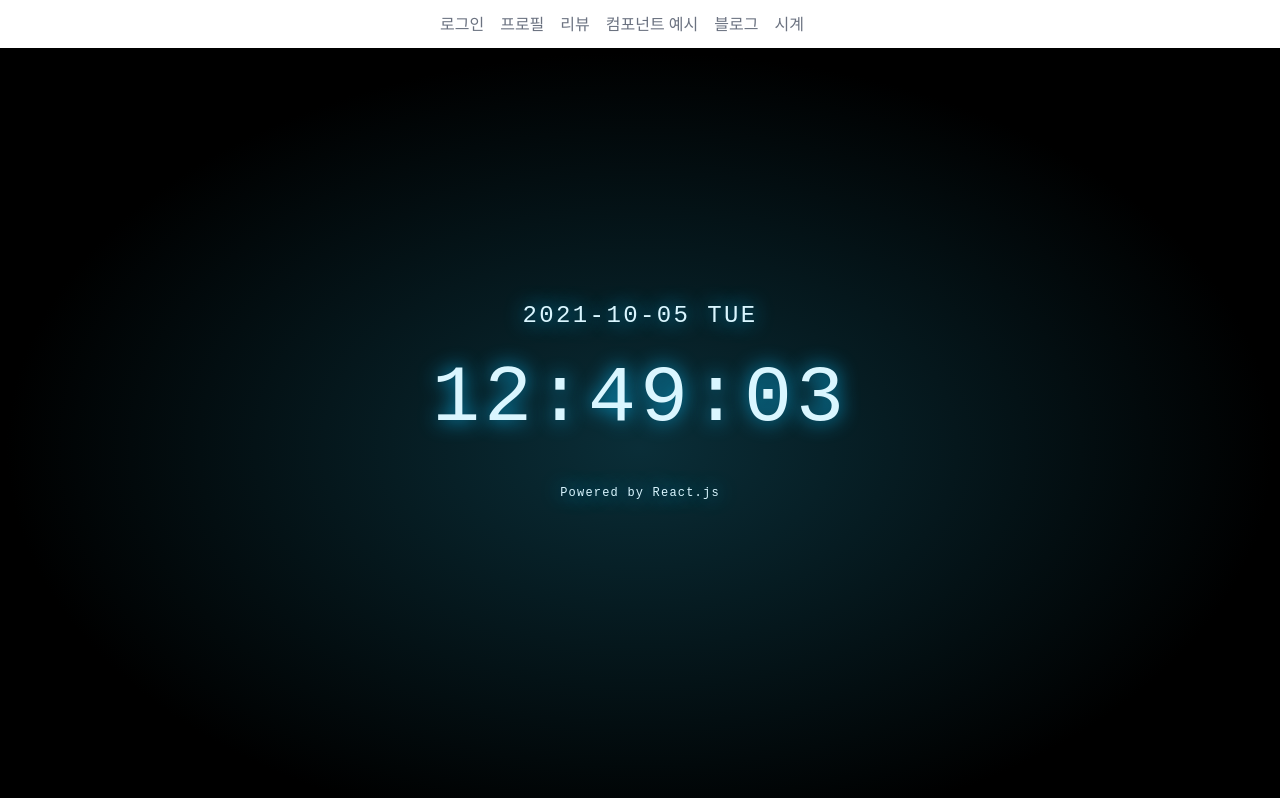
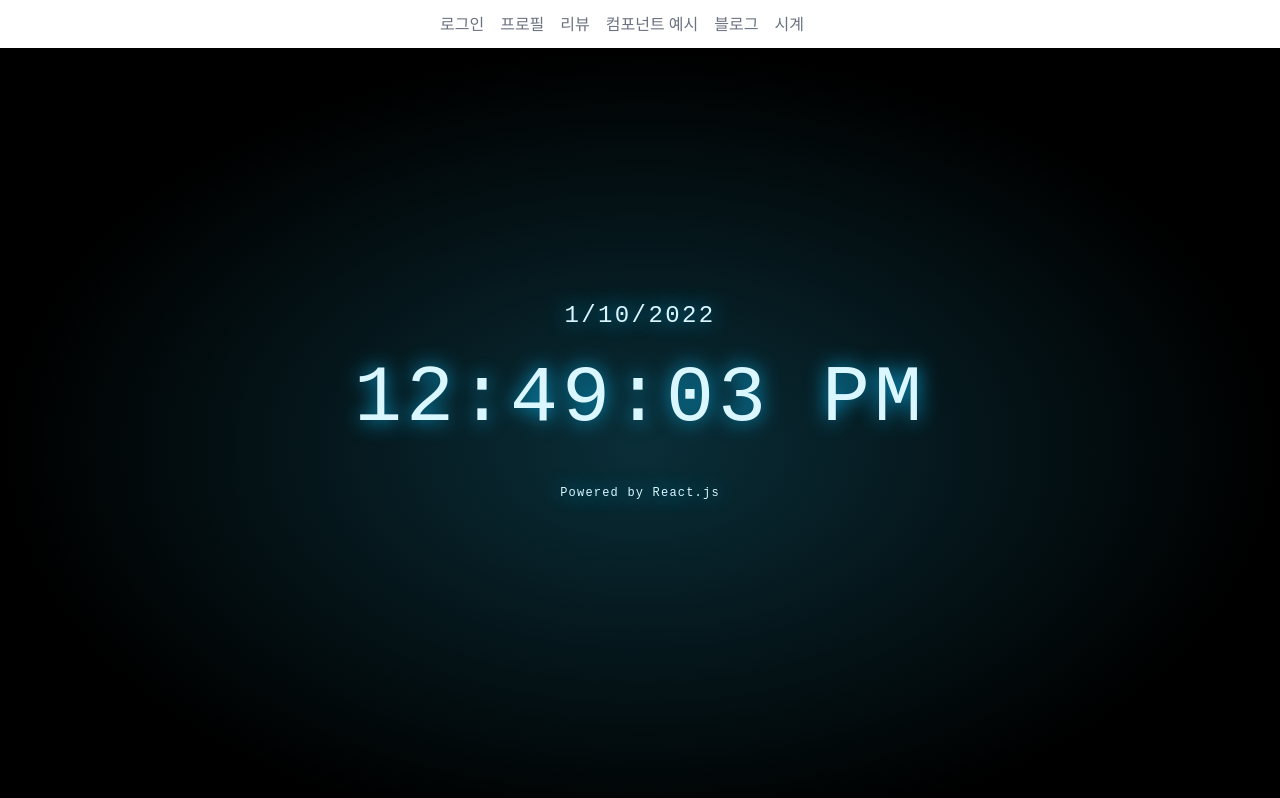
Before and after one commit to yoonakim1027/myproj-react, a React (Create React App) app: page /examples/clock in a window 1280 px wide. Shown: the top 798 px of the page. Built offline with nearby package versions, Linux system fonts and the light colour scheme.

Commit message:
날짜, 시간 보완

```diff
--- a/src/pages/examples/Clock.jsx
+++ b/src/pages/examples/Clock.jsx
@@ -1,5 +1,7 @@
 import { useEffect, useState } from 'react';
 import './Clock.css';
+
+const WEEKDAYS = ['SUN', 'MON', 'TUE', 'WED', 'THU', 'FRI', 'SAT'];
 
 function Clock() {
   const [date, setDate] = useState(new Date());
@@ -21,8 +23,8 @@ function Clock() {
     <div className="clock-wrapper">
       <h2>시계</h2>
       <div className="clock">
-        <p className="date">2021-10-05 TUE</p>
-        <p className="time">{date.toISOString().slice(11, 19)}</p>
+        <p className="date">{date.toLocaleDateString()}</p>
+        <p className="time">{date.toLocaleTimeString('en-us')}</p>
         <p className="text">Powered by React.js</p>
       </div>
     </div>
```
